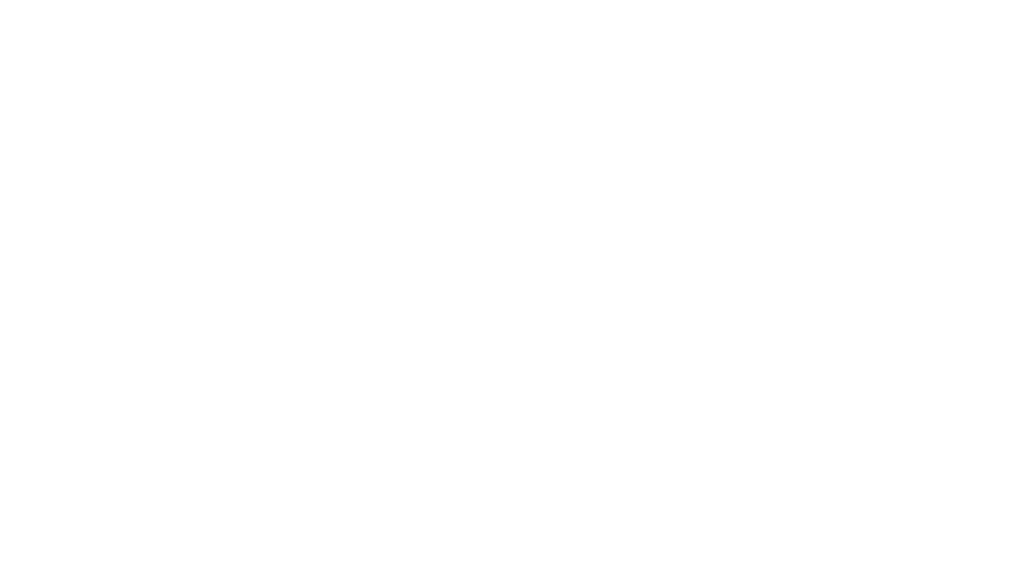
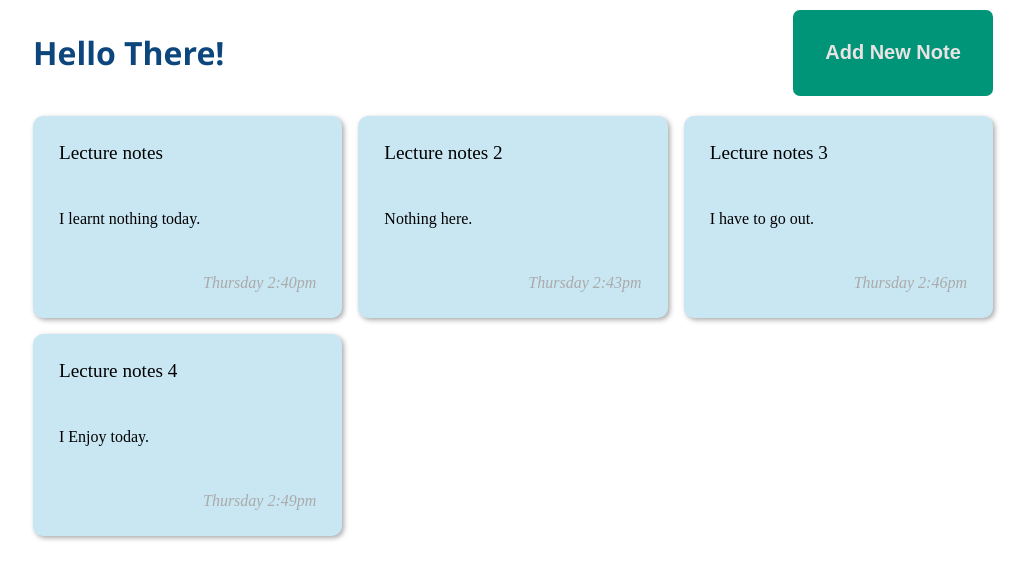
Before and after one commit to StrixV54/NotesVault, a plain HTML site: page index.html in a window 1280 px wide. Shown: the whole page, without its empty margins (127-1156 px from the left). Drawn offline with Linux system fonts and the light colour scheme; files that its build step writes are made by us from their sources.

Commit message:
Layout change

```diff
--- a/css/style.css
+++ b/css/style.css
@@ -4,15 +4,103 @@ html,body{
 }
 .notes {
     display: flex;
+    justify-content: space-between;
     height: 100%;
 }
 .notes * {
     font-family: sans-serif;
 }
-.notes-sidebar {
-    border-right: 2px solid #dddddd;
-    flex-shrink: 0;
-    overflow-y: auto;
-    padding: 1em;
-    width: 300px;
+.notes-container {
+    max-width: 960px;
+	margin-right: auto;
+	margin-left: auto;
+	padding-right: 15px;
+	padding-left: 15px;
+	min-height: 100vh;
 }
+.header {
+    display: flex;
+    margin-top: 10px;
+    margin-bottom: 20px;
+}
+.head-text {
+    margin-right: auto;
+    color:#0c467c;
+    font-family: 'Segoe UI';
+}
+.notes-add-button {
+    background: #009578;
+    border: none;
+    border-radius: 7px;
+    color: #e9e3e3;
+    cursor: pointer;
+    font-size: 1.25em;
+    font-weight: bold;
+    padding: 0.5em 0;
+    width: 200px;
+}
+.notes-add-button:hover {
+    background: #00af8c;
+}
+.notes-list {
+    height: 100%;
+    display: grid;
+	grid-gap: 1rem;
+	grid-template-columns: repeat(
+		auto-fill,
+		minmax(250px, 1fr)
+	);
+}
+.notes-preview {
+    display: none;
+    padding: 2em 3em;
+}
+.notes-title,
+.notes-body {
+    border: none;
+    outline: none;
+    width: 100%;
+}
+.notes-title {
+    font-size: 3em;
+    font-weight: bold;
+}
+.notes-body {
+    flex-grow: 1;
+    font-size: 1.2em;
+    line-height: 1.5;
+    margin-top: 2em;
+    resize: none;
+}
+.notes-list-item {
+    cursor: pointer;
+    background-color: #c9e7f3;
+	border-radius: 10px;
+	padding: 1rem;
+	min-height: 170px;
+	display: flex;
+    box-shadow: 2px 2px 5px #aaaaaa;
+	flex-direction: column;
+	justify-content: space-between;
+	white-space: pre-wrap;
+}
+.notes-list-item--selected {
+    background: #eeeeee;
+    border-radius: 7px;
+    font-weight: bold;
+}
+.notes-small-title,
+.notes-small-updated {
+    padding: 10px;
+}
+.notes-small-title {
+    font-size: 1.2em;
+}
+.notes-small-body {
+    padding: 0 10px;
+}
+.notes-small-updated {
+    color: #aaaaaa;
+    font-style: italic;
+    text-align: right;
+}
--- a/index.html
+++ b/index.html
@@ -6,25 +6,43 @@
      <meta charset="UTF-8">
      <meta name="viewport" content="width=device-width, initial-scale=1.0"/>
       <title>NotesVault</title>
-      <link rel="stylesheet" href="style.css">
+      <link rel="stylesheet" href="./css/style.css">
     </head>
     <body>
       <div class="notes-container" id="app">
-         <!--  <div class="notes-sidebar">
-              <button class="notes-add-button" type="button">Add New Note</button>
+        <div class="header">
+        <h1 class="head-text">Hello There!</h1>
+        <button class="notes-add-button" type="button">Add New Note</button>
+        </div>
+          <div class="notes-sidebar">
               <div class="notes-list">
                 <div class="notes-list-item">
                   <div class="notes-small-title">Lecture notes</div>
                   <div class="notes-small-body">I learnt nothing today.</div>
                   <div class="notes-small-updated">Thursday 2:40pm</div>
                 </div>
+                <div class="notes-list-item">
+                  <div class="notes-small-title">Lecture notes 2</div>
+                  <div class="notes-small-body">Nothing here.</div>
+                  <div class="notes-small-updated">Thursday 2:43pm</div>
+                </div>
+                <div class="notes-list-item">
+                  <div class="notes-small-title">Lecture notes 3</div>
+                  <div class="notes-small-body">I have to go out.</div>
+                  <div class="notes-small-updated">Thursday 2:46pm</div>
+                </div>
+                <div class="notes-list-item">
+                  <div class="notes-small-title">Lecture notes 4</div>
+                  <div class="notes-small-body">I Enjoy today.</div>
+                  <div class="notes-small-updated">Thursday 2:49pm</div>
+                </div>
               </div>
             </div>
           <div class="notes-preview ">
             <input class="notes-title" type="text" placeholder="Enter a text">
             <textarea class="notes-body">Here is the notes body..</textarea>
-          </div>-->
+          </div>
       </div>
-      <script src="script.js"></script>
+      <script src="./js/script.js"></script>
     </body>
   </html>
```
